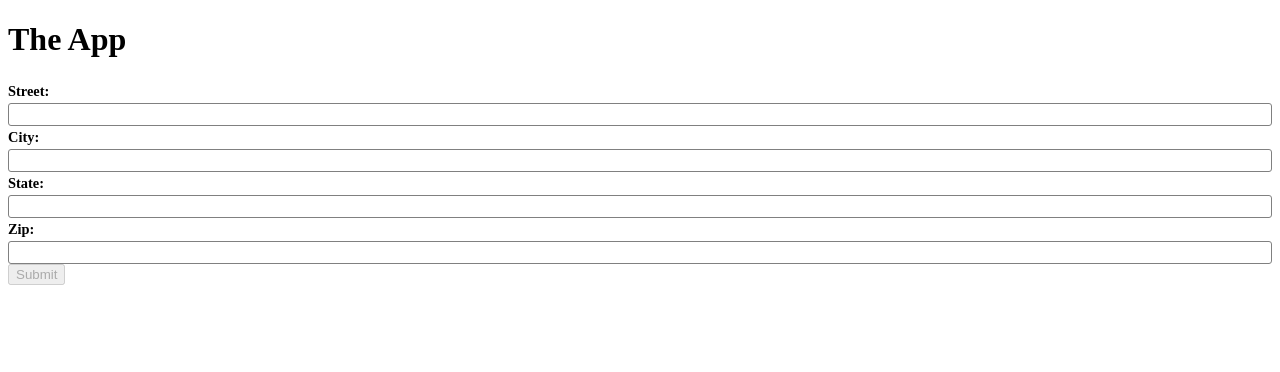
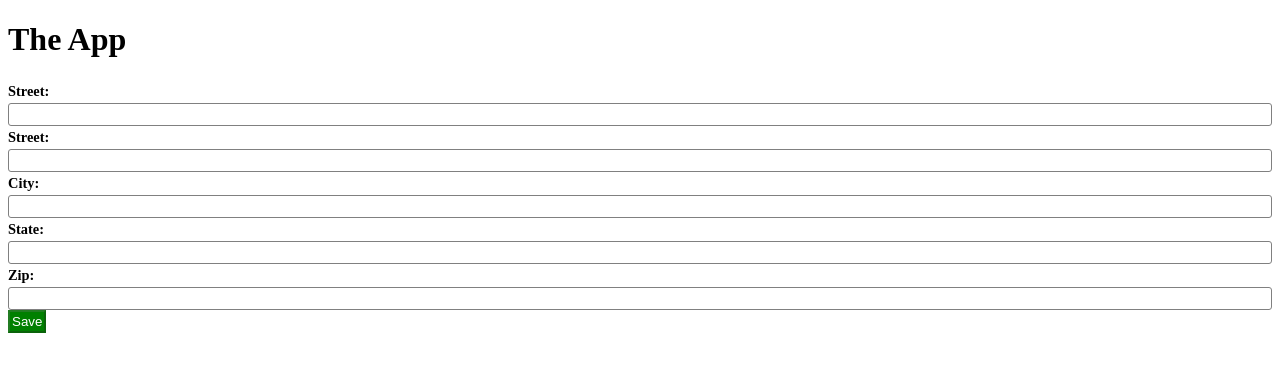
Before and after one commit to efleming969/component-workshop, a website with bundled scripts: page src/tests.html in a window 1280 px wide. Built offline with nearby package versions, Linux system fonts and the light colour scheme.

Commit message:
initial attribute binding code

```diff
--- /dev/null
+++ b/src/RenderContext.js
@@ -0,0 +1,29 @@
+export class RenderContext {
+    constructor(component) {
+        this.component = component;
+    }
+
+    $(selector) {
+        return this.component.querySelector(selector);
+    }
+
+    sendKey(selector, text) {
+        const input = this.component
+            .querySelector(selector)
+            .shadowRoot.querySelector("input");
+
+        input.value = text;
+        input.dispatchEvent(new InputEvent("input", {
+            bubbles: true
+        }));
+    }
+
+    static render(ComponentConstructor) {
+        const component = new ComponentConstructor();
+
+        document.body.innerHTML = "";
+        document.body.appendChild(component);
+
+        return new RenderContext(component);
+    }
+}
--- /dev/null
+++ b/src/components/standard-button.js
@@ -0,0 +1,43 @@
+class StandardButton extends HTMLElement {
+
+    get disabled(){
+        console.log("getter");
+    }
+
+    set disabled(value){
+        console.log("setter", value)
+    }
+
+    static get observedAttributes() {
+        return ["disabled"]
+    }
+
+    attributeChangedCallback(name, oldValue, newValue) {
+        console.log(name, oldValue, newValue)
+    }
+
+    constructor() {
+        super()
+
+        this.attachShadow({mode: "open"})
+        const label = this.getAttribute("label")
+        const disabled = this.getAttribute("disabled") !== null
+
+        this.shadowRoot.innerHTML = /*html*/`
+            <style>
+                button {
+                    background-color: green;
+                    padding: 2px;
+                    color: white;
+                }
+            </style>
+
+            <button>${ label }</button>
+        `
+
+        const button = this.shadowRoot.querySelector("button")
+        button.disabled = disabled
+    }
+}
+
+customElements.define("standard-button", StandardButton)
--- a/src/sample1.js
+++ b/src/sample1.js
@@ -1,4 +1,5 @@
 import "./components/input-field.js"
+import "./components/standard-button.js"
 
 export default class MyApp extends HTMLElement {
 
@@ -9,10 +10,11 @@ export default class MyApp extends HTMLElement {
             <h1>The App</h1>
             <form>
                 <input-field label="Street" name="street1" required></input-field>
+                <input-field label="Street" name="street2"></input-field>
                 <input-field label="City" name="city" required></input-field>
-                <input-field label="State" name="state"></input-field>
-                <input-field label="Zip" name="zip"></input-field>
-                <button disabled>Submit</button>
+                <input-field label="State" name="state" required></input-field>
+                <input-field label="Zip" name="zip" required></input-field>
+                <standard-button label="Save" disabled></standard-button>
             </form>
         `
 
@@ -22,30 +24,21 @@ export default class MyApp extends HTMLElement {
             },
             city: {
                 value: "", valid: false
+            },
+            state: {
+                value: "", valid: false
+            },
+            zip: {
+                value: "", valid: false
             }
         }
 
-        this.button = this.querySelector("button")
+        this.button = this.querySelector("standard-button")
 
-        const self = this
-        self.addEventListener("change", function(event) {
-            self.populateField(event.detail)
-            self.checkValidity()
+        this.addEventListener("change", function(event) {
+            this.populateField(event.detail)
+            this.checkValidity()
         })
-
-        // const street1 = this.querySelector("input-field[name='street1']")
-
-        // street1.addEventListener("change", function(event) {
-        //     self.populateField("street1", event.detail)
-        //     self.checkValidity()
-        // })
-
-        // const city = this.querySelector("input-field[name='city']")
-
-        // city.addEventListener("change", function(event) {
-        //     self.populateField("city", event.detail)
-        //     self.checkValidity()
-        // })
     }
 
     populateField(field) {
@@ -54,7 +47,15 @@ export default class MyApp extends HTMLElement {
     }
 
     checkValidity() {
-        this.button.disabled = !this.formValues.street1.valid || !this.formValues.city.valid
+        this.button.disabled = false
+
+        for(let value of Object.values(this.formValues)) {
+            if (value.valid === false)
+            {
+                this.button.disabled = true
+                break;
+            }
+        }
     }
 }
 
--- a/src/sample1.test.js
+++ b/src/sample1.test.js
@@ -2,49 +2,33 @@ import { describe } from "./utils/testing/Suite.js"
 import { equal } from "./utils/testing/Assertions.js"
 
 import MyApp from "./sample1.js"
+import { RenderContext } from "./RenderContext.js";
 
 export default describe( "sample 1", function( { test } ) {
 
     test( "rendering of app", function() {
-        const component = new MyApp()
+        const context = RenderContext.render(MyApp)
 
-        document.body.innerHTML = ""
-        document.body.appendChild(component)
-
-        const h1 = document.querySelector("h1")
+        const h1 = context.$("h1")
         equal(h1.textContent, "The App")
     } )
 
     test("submit button enable/disabled based on valid form", function() {
-        const component = new MyApp()
-
-        document.body.innerHTML = ""
-        document.body.appendChild(component)
-
-        const button = component.querySelector("button")
+        const context = RenderContext.render(MyApp)
+        const button = context.$("standard-button")
 
         equal(button.disabled, true)
 
-        component.sendKey("input-field[name='street1']", "1 Main")
+        context.sendKey("input-field[name='street1']", "1 Main")
+        equal(button.disabled, true)
 
-        // const street1Input = component
-        //     .querySelector("input-field[name=street1]")
-        //     .shadowRoot.querySelector("input")
+        context.sendKey("input-field[name='city']", "Memphis")
+        equal(button.disabled, true)
 
-        // street1Input.value = "1 Main"
-        // street1Input.dispatchEvent(new InputEvent("input", {
-        //     bubbles: true
-        // }))
+        context.sendKey("input-field[name='state']", "TN")
+        equal(button.disabled, true)
 
-        const cityInput = component
-            .querySelector("input-field[name=city]")
-            .shadowRoot.querySelector("input")
-
-        cityInput.value = "Memphis"
-        cityInput.dispatchEvent(new InputEvent("input", {
-            bubbles: true
-        }))
-
+        context.sendKey("input-field[name='zip']", "36701")
         equal(button.disabled, false)
     })
 
```
Also changed, not shown: src/sample1.html (+2 -0 lines), src/sample2.test.js (added, +8 -0 lines).
